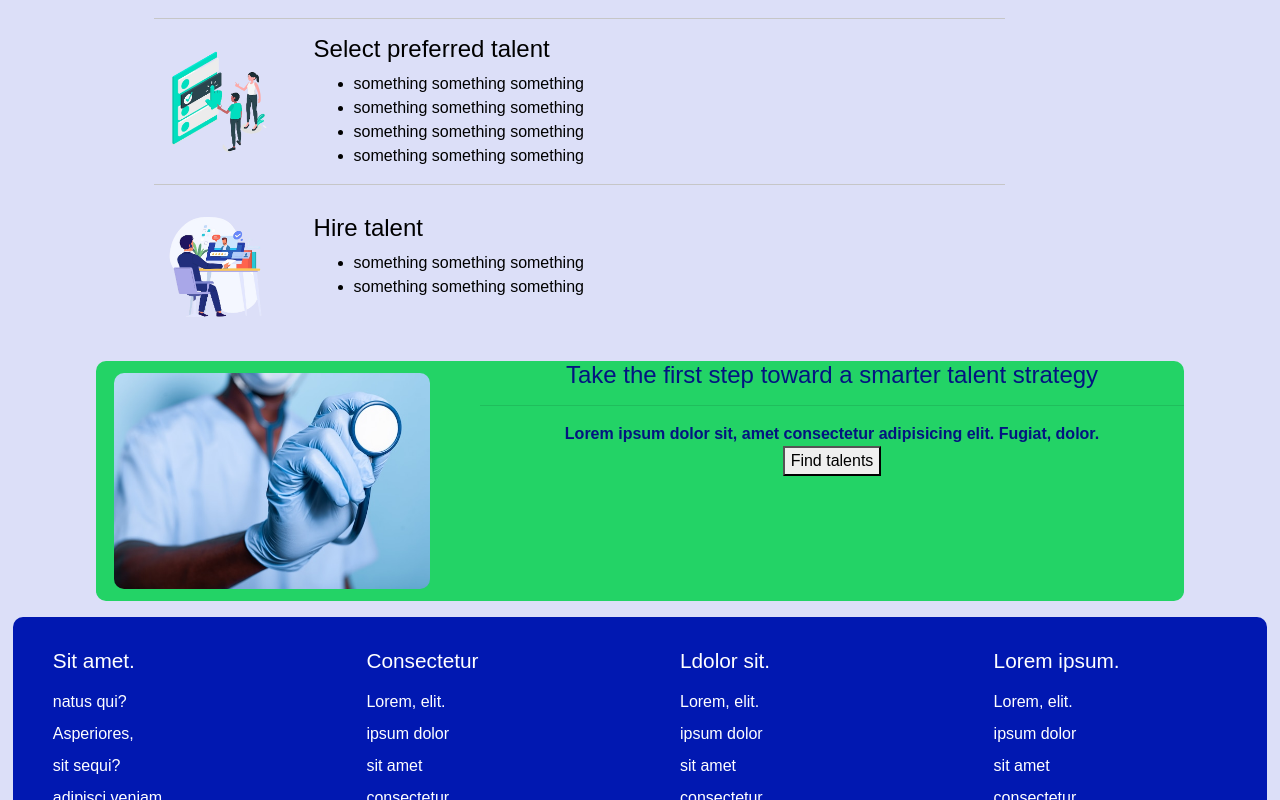
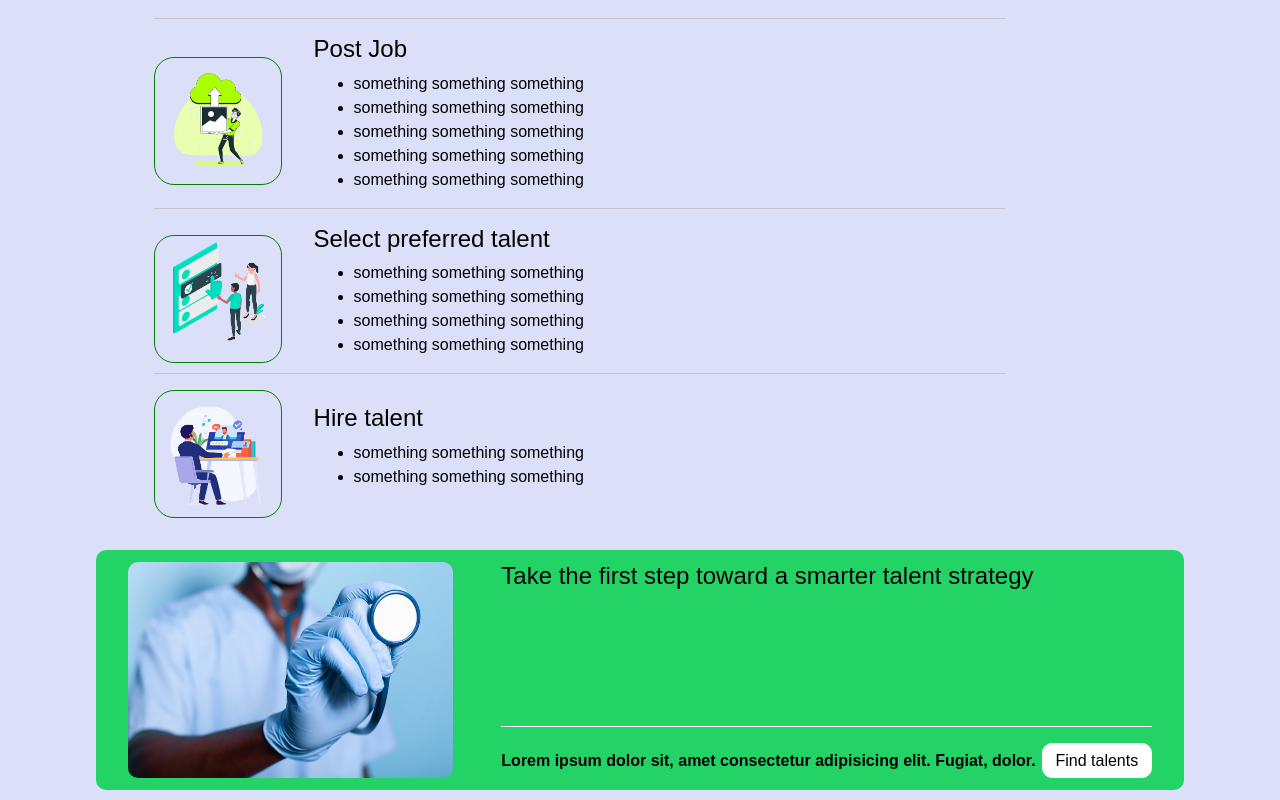
Before and after one commit to Gbengashowunmi/kazodohealth, a React (Create React App) app: page /talents in a window 1280 px wide. Shown: the part 1440-2240 px from the top of the page. Built offline with nearby package versions, Linux system fonts and the light colour scheme.

Commit message:
talents page

```diff
--- a/src/components/hero/herosection.scss
+++ b/src/components/hero/herosection.scss
@@ -27,6 +27,7 @@
       background-color: maroon;
       color: var(--clr-white);
     }
+
   }
   .image {
     width: 100%;
--- a/src/components/what_we_offer/what_we_offer.scss
+++ b/src/components/what_we_offer/what_we_offer.scss
@@ -1,15 +1,15 @@
 .what_we_offer {
   display: flex;
   text-align: left;
-  //   border: 2px solid ;
-//   color: black;
   align-items: center;
   gap: 2rem;
   padding-top: 1rem;
-  //   border: 2px solid;
   width: 70%;
   margin-left: 10%;
   .image {
+    border: 1px solid var(--clr-secondary);
+    border-radius: 20px;
+
     width: 8rem;
     height: 8rem;
     img {
--- a/src/pages/jobsPage/Jobs.jsx
+++ b/src/pages/jobsPage/Jobs.jsx
@@ -62,6 +62,31 @@ export default function Jobs() {
               image="/images/240_F_97370006_h6UiPHaO0zZ2Pleh2sNhBA3l7YGUFbUn.jpg"
               description="Lorem ipsum dolor sit amet consectetur..."
             />
+            <HospitalCard
+              name="Lorem ipsum dolor."
+              image="/images/240_F_97370006_h6UiPHaO0zZ2Pleh2sNhBA3l7YGUFbUn.jpg"
+              description="Lorem ipsum dolor sit amet consectetur..."
+            />
+            <HospitalCard
+              name="Lorem ipsum dolor."
+              image="/images/240_F_97370006_h6UiPHaO0zZ2Pleh2sNhBA3l7YGUFbUn.jpg"
+              description="Lorem ipsum dolor sit amet consectetur..."
+            />
+            <HospitalCard
+              name="Lorem ipsum dolor."
+              image="/images/240_F_97370006_h6UiPHaO0zZ2Pleh2sNhBA3l7YGUFbUn.jpg"
+              description="Lorem ipsum dolor sit amet consectetur..."
+            />
+            <HospitalCard
+              name="Lorem ipsum dolor."
+              image="/images/240_F_97370006_h6UiPHaO0zZ2Pleh2sNhBA3l7YGUFbUn.jpg"
+              description="Lorem ipsum dolor sit amet consectetur..."
+            />
+            <HospitalCard
+              name="Lorem ipsum dolor."
+              image="/images/240_F_97370006_h6UiPHaO0zZ2Pleh2sNhBA3l7YGUFbUn.jpg"
+              description="Lorem ipsum dolor sit amet consectetur..."
+            />
           </div>
         </div>
       )}
--- a/src/pages/jobsPage/jobs.scss
+++ b/src/pages/jobsPage/jobs.scss
@@ -68,6 +68,11 @@
     }
   }
   .hospital_cards{
-    border: 2px solid red;
+    width: 100%;
+    // border: 2px solid red;
+    margin: auto;
+    justify-content: center;
+    display: flex;
+    flex-wrap: wrap;
   }
 }
--- a/src/pages/landing/Landing1.jsx
+++ b/src/pages/landing/Landing1.jsx
@@ -73,11 +73,13 @@ export default function Landing1() {
               />
             </div>
             <div className="img">
+              <Link to="/jobs">
                 <div className="overlay"></div>
                 <img
                   src="/images/job-3d-word-with-loupe-chalkboard_165073-777.jpg"
                   alt=""
                 />
+              </Link>
             </div>
           </div>
         </aside>
@@ -427,7 +429,9 @@ export default function Landing1() {
               </div>
             </div>
           </div>
+          <Link to="/talents">
             <Button variant="contained"> Take Action</Button>
+          </Link>
         </div>
       </div>
 
--- a/src/pages/landing/landing.scss
+++ b/src/pages/landing/landing.scss
@@ -336,7 +336,6 @@ main {
     gap: 1rem;
     overflow-x: scroll;
     padding-left: 2rem;
-
   }
 }
 
@@ -383,6 +382,143 @@ main {
   }
 }
 
+@media (max-width: 1024px) {
+  // main {
+  //   width: 95%;
+  //   min-height: 500px;
+  //   margin: 1rem auto 3rem auto;
+  //   gap: 1rem;
+  //   border: 2px solid red;
+  //   .top {
+  //     display: grid;
+  //     grid-template-columns: 1fr;
+  //     text-align: left;
+  //     .description {
+  //       // margin: auto;
+  //       display: flex;
+  //       flex-direction: column;
+  //       gap: 2rem;
+  //       align-items: flex-start;
+  //       .typewriter {
+  //         min-height: 256px;
+  //       }
+  //     }
+  //     .image {
+  //       display: flex;
+  //       border: 2px solid hotpink;
+  //       overflow-x: auto;
+  //       gap: 2rem;
+  //       width: 100%;
+  //       height: 100%;
+  //       // gap: 0.5rem;
+  //       .img {
+  //         width: 100%;
+  //         height: 100%;
+  //         position: relative;
+  //         img {
+  //           width: 100%;
+  //           height: 100%;
+  //           object-fit: cover;
+  //           border-radius: 10px;
+  //           transition: 0.6s;
+  //         }
+  //         .overlay {
+  //           width: 100%;
+  //           height: 100%;
+  //           position: absolute;
+  //           background-color: rgba(0, 0, 255, 0.288);
+  //           border-radius: 10px;
+  //           display: none;
+  //           z-index: 100;
+  //         }
+  //       }
+  //       .border {
+  //         border: 2px solid var(--clr-grey) !important;
+  //       }
+
+  //       .img:hover img {
+  //         transform: none;
+  //       }
+  //       .img:hover .overlay {
+  //         display: block;
+  //         transform: none;
+  //         transition: 0.9s;
+  //       }
+  //     }
+  //   }
+  //   .actions {
+  //     align-items: flex-start;
+  //     display: flex;
+  //     flex-direction: column;
+  //     gap: 1rem;
+  //     .partners {
+  //       display: flex;
+  //       width: 100%;
+  //       height: 100px;
+  //       gap: 1rem;
+  //       .partner {
+  //         width: 100px;
+  //         height: 100%;
+  //         img {
+  //           width: 100%;
+  //           height: 100%;
+  //           border-radius: 6px;
+  //         }
+  //       }
+  //     }
+  //   }
+  // }
+  .categories_wrapper {
+    h6 {
+      margin-left: 2rem;
+      padding-left: 1rem;
+    }
+    .categories {
+      gap: 1rem;
+    }
+  }
+
+  .find_opportunities {
+  width: 95%;
+  margin: auto;
+  display: grid;
+  grid-template-columns: 1fr;
+  gap: 3rem;
+  margin-bottom: 2rem;
+  .left {
+    text-align: left;
+    width: 90%;
+    .find_opp_steps {
+      display: flex;
+      flex-direction: column;
+      gap: 1rem;
+      align-items: flex-start;
+      .step {
+        display: flex;
+        gap: 1.5rem;
+        .title {
+          font-size: 1.3rem;
+        }
+      }
+    }
+  }
+  .right {
+    display: flex;
+    // border: ;
+    .image {
+      width: 100%;
+      height: fit-content;
+      margin: auto;
+
+      img {
+        width: 100%;
+        height: auto;
+        object-fit: cover;
+      }
+    }
+  }
+}
+}
 @media (max-width: 600px) {
   main {
     .top {
--- a/src/pages/talent/Talent.jsx
+++ b/src/pages/talent/Talent.jsx
@@ -64,6 +64,15 @@ export default function Talent() {
             list5="something something something"
           />
           <WhatWeOfferCard
+            image="/images/image-upload-concept-illustration_114360-996-removebg-preview.png"
+            header="Post Job"
+            list1="something something something"
+            list2="something something something"
+            list3="something something something"
+            list4="something something something"
+            list5="something something something"
+          />
+          <WhatWeOfferCard
             image="/images/select-concept-illustration_114360-383-removebg-preview.png"
             header="Select preferred talent"
             list1="something something something"
@@ -80,23 +89,20 @@ export default function Talent() {
         </aside>
 
         <section className="search_talents">
-          {/* <div className="backbox"></div> */}
-          {/* <div className="image"> */}
-            <img
-              src="/images/close-up-african-american-hand-holding-stethoscope_482257-19507 (1).jpg"
-              alt="medical"
-            />
-          {/* </div> */}
-          <div>
+          <img
+            src="/images/close-up-african-american-hand-holding-stethoscope_482257-19507 (1).jpg"
+            alt="medical"
+          />
+          <div className="action">
             <h5>Take the first step toward a smarter talent strategy</h5>
-            <hr />
+            {/* <hr /> */}
             <span>
               <p>
                 <strong>
                   Lorem ipsum dolor sit, amet consectetur adipisicing elit.
                   Fugiat, dolor.
                 </strong>
-              </p>{" "}
+              </p>
               <button>Find talents</button>
             </span>
           </div>
--- a/src/pages/talent/talent.scss
+++ b/src/pages/talent/talent.scss
@@ -1,4 +1,5 @@
 .talent {
+  color: black;
   .post_a_job {
     // border: 2px solid red;
     width: 95%;
@@ -64,24 +65,46 @@
     margin: auto;
     background-color: var(--clr-light-secondary);
     border-radius: 10px;
-    z-index: 200;
-    // border: 2px solid red;
     display: grid;
     grid-template-columns: 1fr 2fr;
-    gap: 2rem;
-    // padding: 1rem;
-    // .image {
-    //   width: 100%;
-    //   height: 90%;
-    //   border: 2px solid red;
+    gap: 3rem;
+    padding: 0 2rem;
+
     img {
-          margin: auto;
-        // border: 2px solid red;
-        width: 90%;
-        height: 90%;
-        object-fit: cover;
-        border-radius: 10px;
+      padding: 0;
+      margin: auto;
+      width: 100%;
+      height: 90%;
+      object-fit: cover;
+      border-radius: 10px;
+    }
+    .action {
+      display: flex;
+      flex-direction: column;
+      justify-content: space-between;
+      text-align: left;
+      height: 90%;
+      margin: auto 0;
+      span {
+        border-top: 1px solid var(--clr-white);
+        padding-top: 1rem;
+        display: flex;
+        align-items: center;
+        justify-content: space-between;
+        button {
+          border: 1px solid var(--clr-white);
+          background-color: var(--clr-white);
+          border-radius: 10px;
+          padding: 0.3rem 0.8rem;
+          transition: 0.6s;
+          cursor: pointer;
+        }
+        button:hover {
+          background-color: black;
+          color: var(--clr-white);
+        }
       }
+    }
     // }
   }
   //   .backbox {
```
Also changed, not shown: public/images/image-upload-concept-illustration_114360-996-removebg-preview.png (added). Lines whose indentation alone changed are shown as unchanged.
